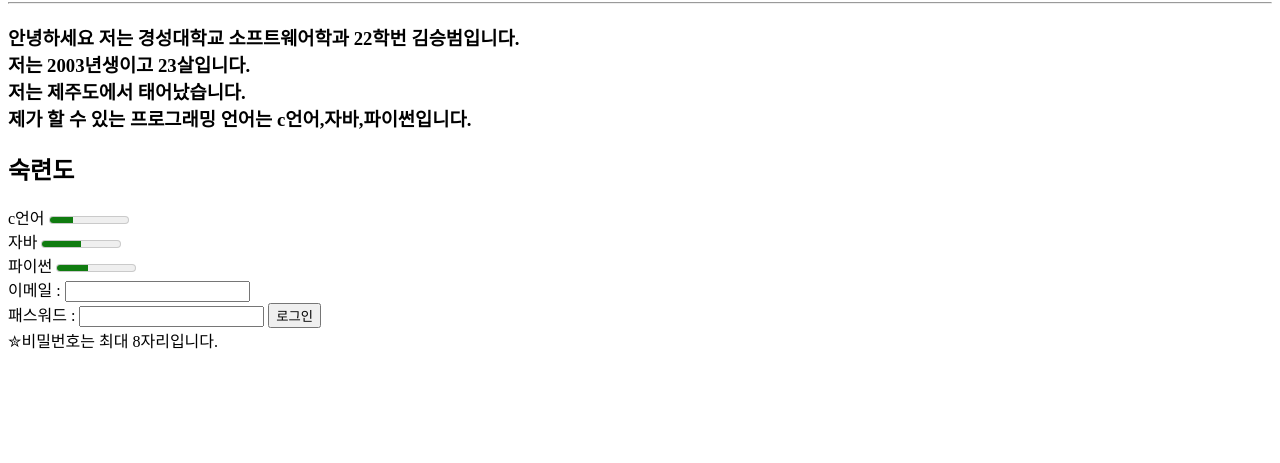
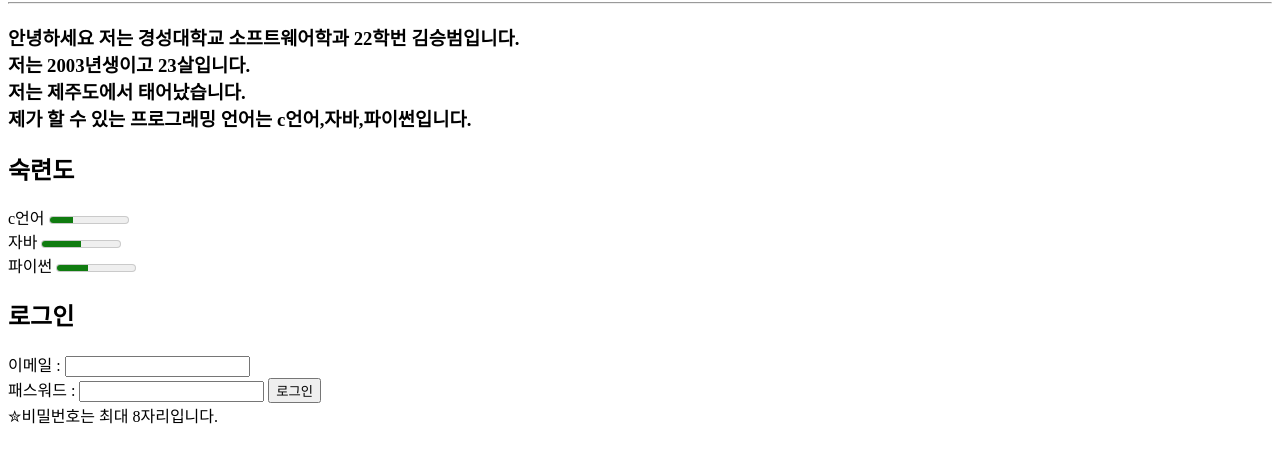
Before and after one commit to seungbeom030207/webprograming, a plain HTML site: page 0917/index.html in a window 1280 px wide. Shown: the part 87-550 px from the top of the page. Drawn offline with Linux system fonts and the light colour scheme.

Commit message:
Add files via upload

```diff
--- a/0917/index.html
+++ b/0917/index.html
@@ -15,6 +15,7 @@
 c언어 <meter value="0.3" max="1.0">30%</meter><br>
 자바 <meter value="0.5" max="1.0">50%</meter><br>
 파이썬 <meter value="0.4" max="1.0">40%</meter><br>
+ <h2> 로그인 </h2>
 <form>
 이메일 : <input type="text" value=""><br>
 패스워드 : <input type="password" value="" maxlength="8">
```
